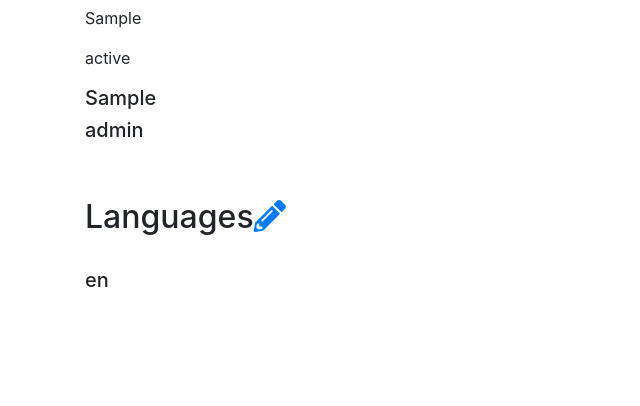
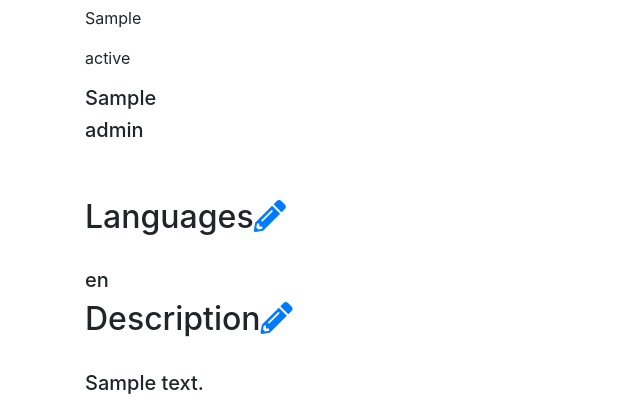
Before and after one commit to dmcdekker/hb_project, a Flask app: page /profiles/1 in a window 1280 px wide. Shown: the part 394-800 px from the top of the page, without its empty margins (0-640 px from the left). Run offline with Flask 2, Linux system fonts and the light colour scheme; tables that the repository leaves empty hold one stand-in row (values such as "Sample post"); some libraries are stand-ins or nearby versions.

Commit message:
add ability to update description

```diff
--- a/server.py
+++ b/server.py
@@ -229,6 +229,32 @@ def edit_languages():
 
         return jsonify(languages)
 
+    # else:
+    #     flash("You can't edit other user's profiles")
+    #     return redirect('/user_profile')
+
+
+@app.route('/edit-description.json', methods=['POST'])
+def edit_description():
+    """User can edit description"""
+
+    user_id = session.get('user_id')
+
+    if user_id:
+        user = User.query.get(user_id)
+        description = request.form.get('description')
+
+        if description != '':
+            user.description = description
+
+        db.session.commit()
+
+        return jsonify(description)
+
+    # else:
+    #     flash("You can't edit other user's profiles")
+    #     return redirect('/user_profile')
+
 
 @app.route("/profiles")
 def user_list():
--- a/static/user_profile.js
+++ b/static/user_profile.js
@@ -68,7 +68,6 @@ function editSchool(e){
 // <--------------update languages---------------->
 
 function updateLangs(results){
-  console.log('test')
   $('#languages-div').hide();
   $('#user_languages').html(results);
 }
@@ -109,3 +108,30 @@ $(document).ready(function() {
 
 
 // <--------------update description---------------->
+
+function updateDescription(results){
+  console.log('test3');
+  $('#description_id').html(results);
+}
+
+
+
+function getDescriptionData(evt) {
+  console.log('test2');
+  evt.preventDefault();
+  $('#description-div').hide();
+
+  let formInputs = {
+    'description': $('#description-field').val(),
+  };
+
+  $.post('/edit-description.json', formInputs, updateDescription);
+}
+  $('#description-div').on('submit', '#description-new', getDescriptionData);
+
+function editDescription(e){
+  console.log('test1');
+  e.preventDefault();
+  $('#description-div').append('<form action="/edit-description.json" id="description-new"><input type="submit" value="submit"></form><br><textarea rows="4" cols="50" name="description" id="description-field" placeholder="Enter text here....." form="description-new"</textarea>');
+}
+$('#edit-description').one('click', editDescription);
--- a/templates/user_profile.html
+++ b/templates/user_profile.html
@@ -74,14 +74,14 @@
       </form>
     </div>
 
-    <div id='user-languages'>
+  <div id='user-languages'>
       {% for language in user_languages %}
         <h5>{{ language.language_name }}</h5>
       {% endfor %}
     </div>
   </div>
 
- <!--  <div id='description-container'>
+  <div id='description-container'>
       <div id='description-info'>
         <h2>Description<a href=""><i class="fas fa-pencil-alt" id='edit-description'></i></a></h2>
       </div>
@@ -90,9 +90,9 @@
       <div id='description-div'></div>
 
       <div>
-         <h5>{{ user.description }}</h5>
+         <h5 id='description_id'>{{ user.description }}</h5>
       </div>
-  </div> -->
+  </div>
 
  <!--  <div id='mentor-or-active'>
     <div id='for_display'>
@@ -107,9 +107,10 @@
       </div>
     </div>
   </div>
- -->
+-->
+
+<script src="../static/user_profile.js"></script>
 
 
-<script src="../static/user_profile.js"></script>
 </div>
 {% endblock %}
```
